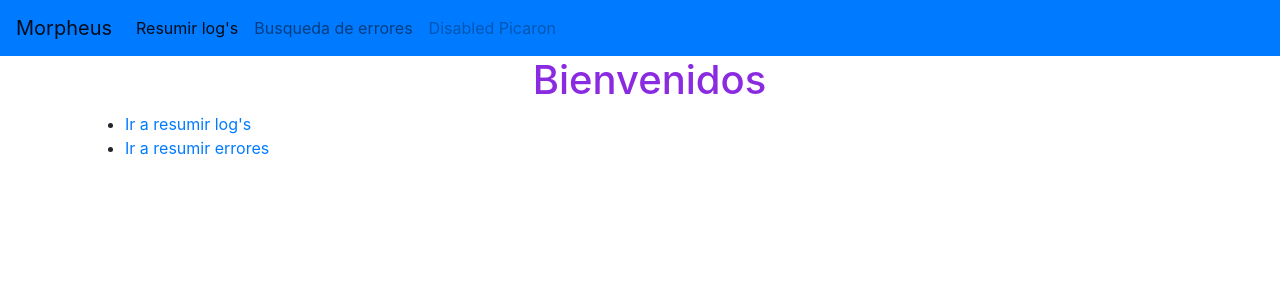
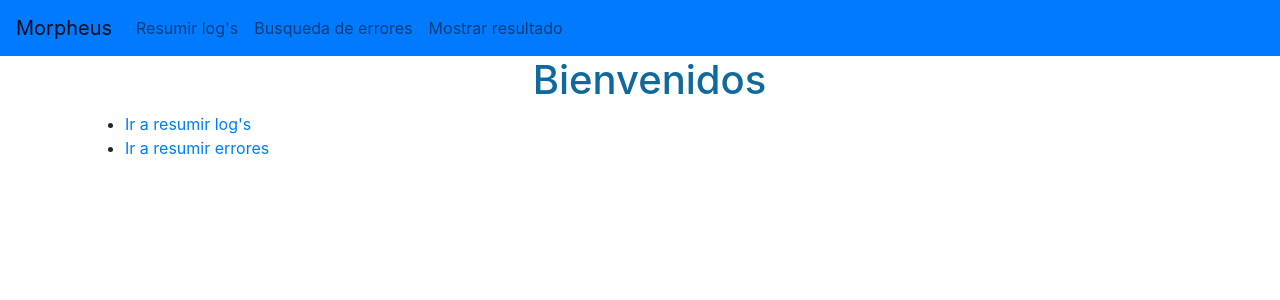
Before and after one commit to gonzalogjuka/python, a Flask app: page / in a window 1280 px wide. Shown: the top 300 px of the page. Run offline with Flask 2, Linux system fonts and the light colour scheme.

Commit message:
recursived_ok

```diff
--- a/Code/index.py
+++ b/Code/index.py
@@ -38,6 +38,10 @@ def resultado():
     parseador()
     return render_template('contenido_xml.html')
 
+@app.route('/mostrar_resultado')
+def mostrar_resultado():
+    return render_template('contenido_xml.html')
+
 @app.route('/errores')
 def busqueda_errores():
     return render_template('errores.html')
--- a/Code/static/css/base.css
+++ b/Code/static/css/base.css
@@ -6,5 +6,6 @@ th,td,h2,form{
 h1{
     text-align: center;
     padding-left: 0.5cm;
-    color: blueviolet;
+    color: rgb(16, 105, 156);
+
 }
--- a/Code/templates/base.html
+++ b/Code/templates/base.html
@@ -16,14 +16,14 @@
               </button>
               <div class="collapse navbar-collapse" id="navbarNav">
                 <ul class="navbar-nav">
-                  <li class="nav-item active">
-                    <a class="nav-link" href="{{ url_for('busqueda_log') }}">Resumir log's<span class="sr-only">(current)</span></a>
+                  <li class="nav-item">
+                    <a class="nav-link" href="{{ url_for('busqueda_log') }}">Resumir log's</a>
                   </li>
                   <li class="nav-item">
                     <a class="nav-link" href="{{ url_for('busqueda_errores') }}">Busqueda de errores</a>
                   </li>
                   <li class="nav-item">
-                    <a class="nav-link disabled" href="#" tabindex="-1" aria-disabled="true">Disabled Picaron</a>
+                    <a class="nav-link" href="{{ url_for('mostrar_resultado') }}">Mostrar resultado</a>
                   </li>
                 </ul>
               </div>
```
